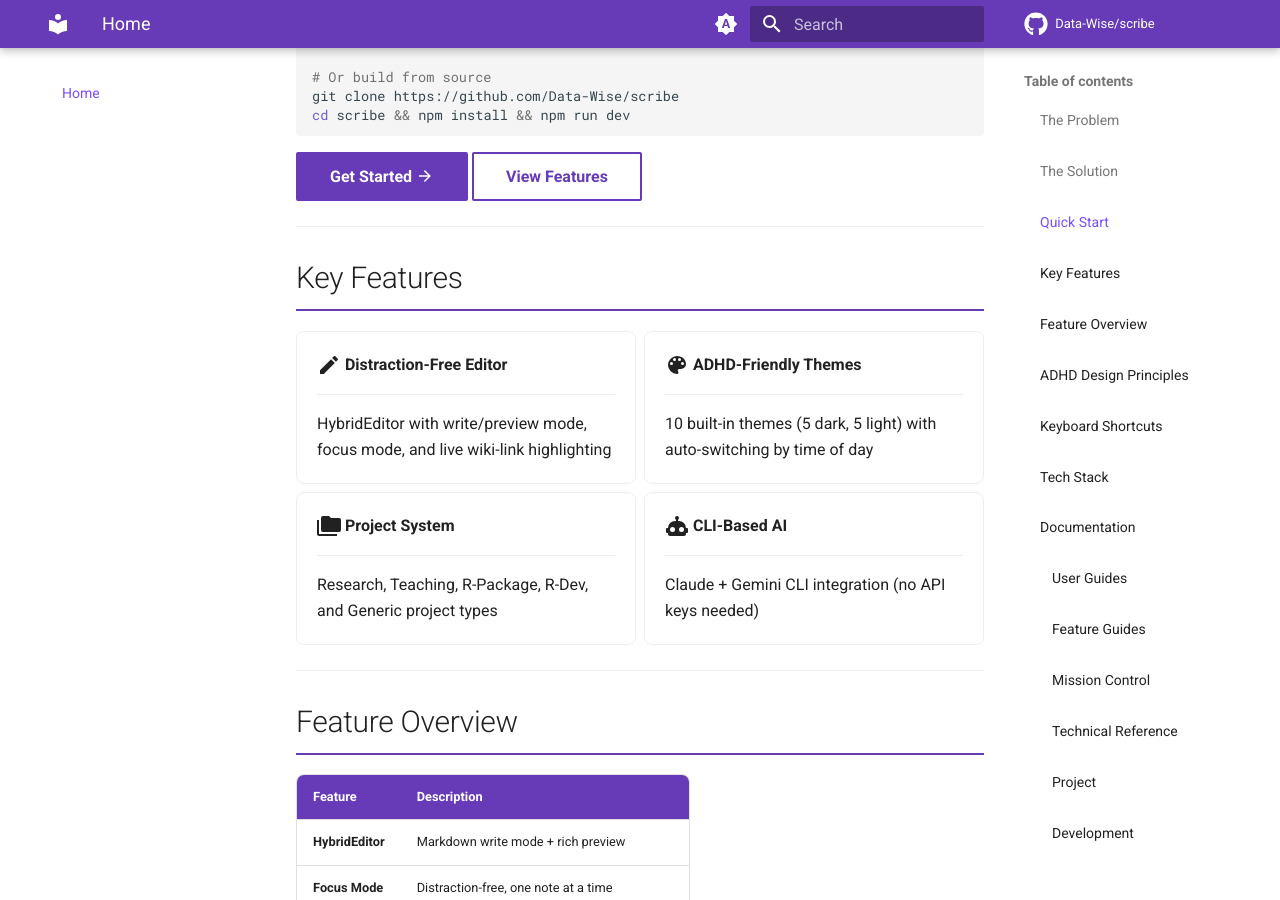
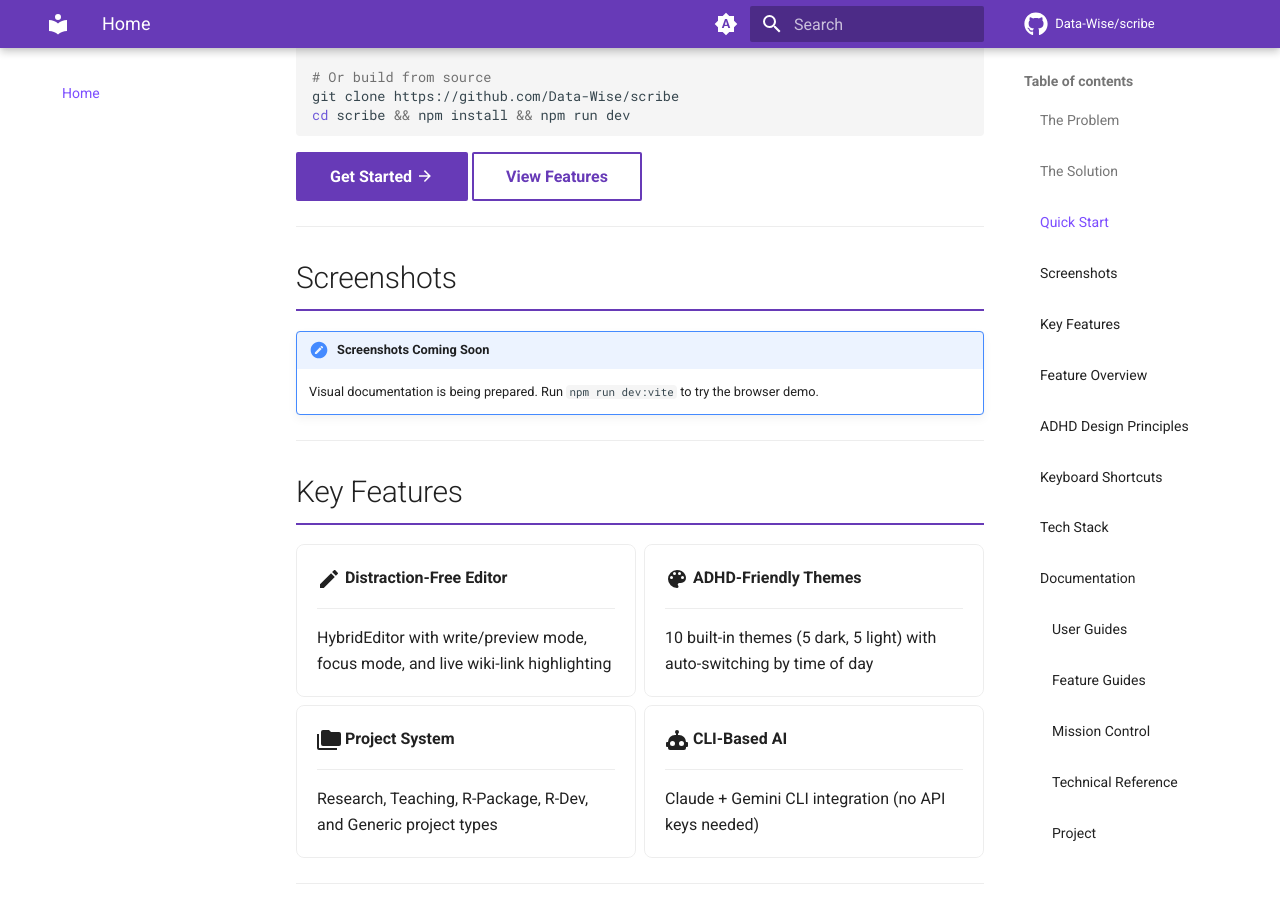
Before and after one commit to Data-Wise/scribe, an MkDocs documentation site: the page built from docs/index.md, in a window 1280 px wide and 900 px high, scrolled down 1206 px. Built offline with MkDocs 1.6.1 and Material for MkDocs 9.7.7, drawn with Linux system fonts in a browser that asks for light colours; comment, search, counter and statistics services are not loaded.

Commit message:
docs: Add screenshots section with placeholders
- Create docs/images/ directory for future screenshots
- Add commented screenshot references ready for activation
- Add "Screenshots Coming Soon" note with browser demo instructions
- Screenshots needed: main editor, focus mode, theme showcase

🤖 Generated with [Claude Code](https://claude.com/claude-code)

Co-Authored-By: Claude Opus 4.5 <noreply@anthropic.com>

```diff
--- a/docs/index.md
+++ b/docs/index.md
@@ -42,6 +42,29 @@ cd scribe && npm install && npm run dev
 
 [Get Started :material-arrow-right:](user/QUICKSTART.md){ .md-button .md-button--primary }
 [View Features](guide/features.md){ .md-button }
+
+---
+
+## Screenshots
+
+<!-- Add screenshots to docs/images/ and uncomment:
+
+### Main Editor
+![Main Editor](images/scribe-main.png)
+*Mission Control sidebar, editor, and properties panel*
+
+### Focus Mode
+![Focus Mode](images/scribe-focus.png)
+*Distraction-free writing with sidebars hidden*
+
+### Theme Showcase
+![Themes](images/scribe-themes.png)
+*10 ADHD-friendly themes (5 dark, 5 light)*
+
+-->
+
+!!! note "Screenshots Coming Soon"
+    Visual documentation is being prepared. Run `npm run dev:vite` to try the browser demo.
 
 ---
 
```
